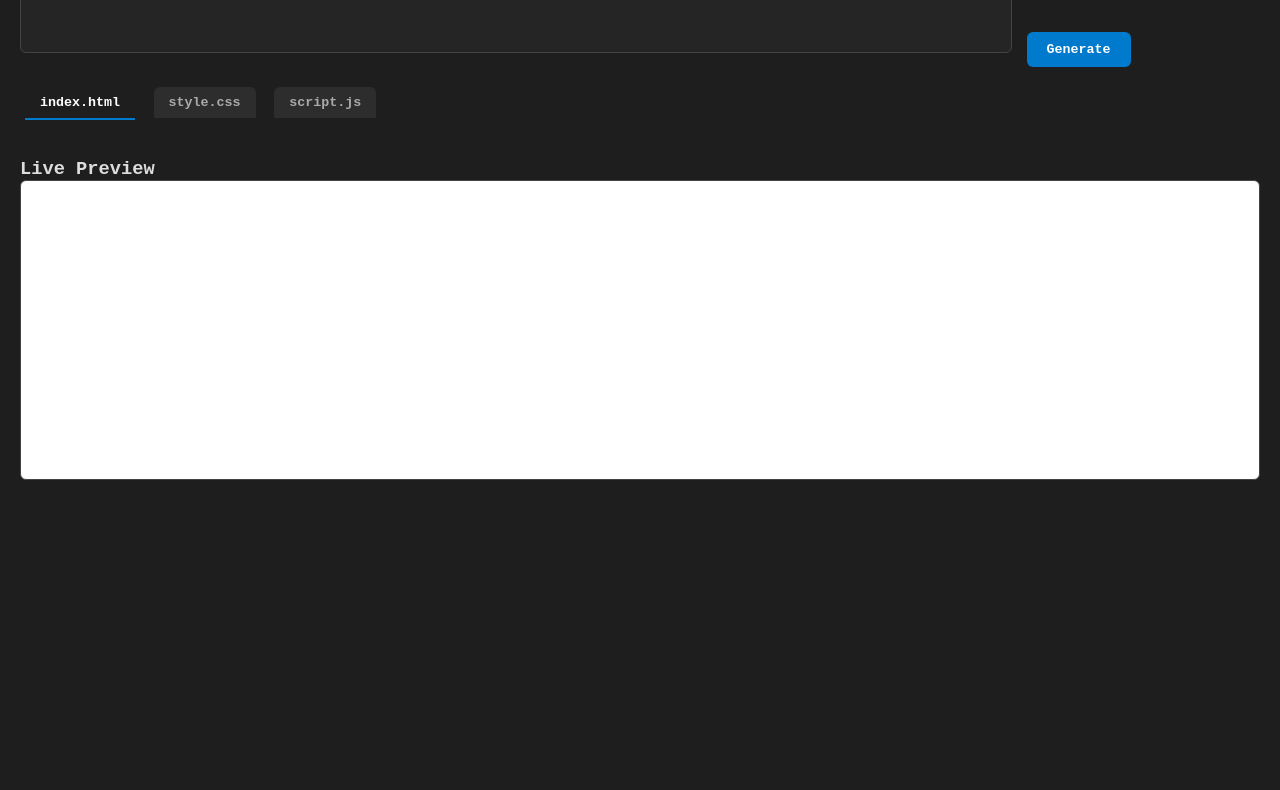
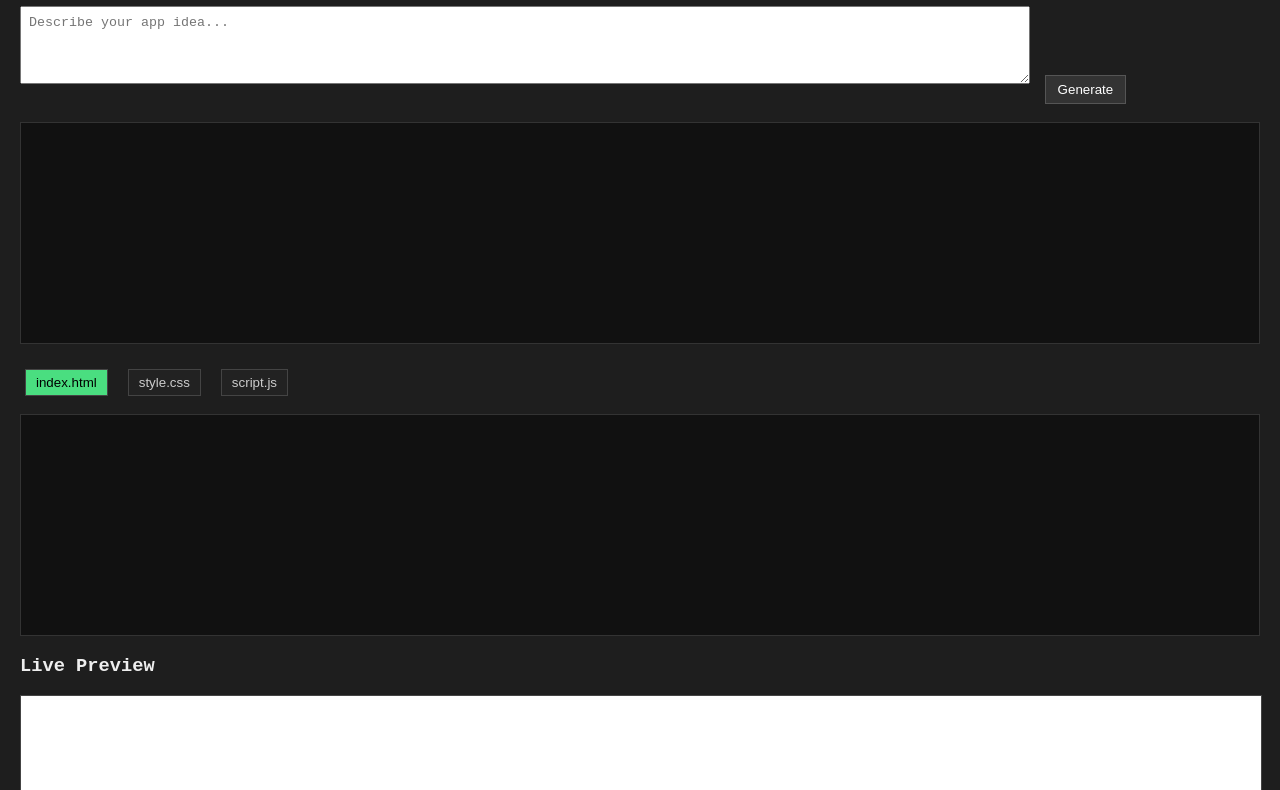
Before and after one commit to RosarioEspadera/AI-webapp-builder, a plain HTML site: page docs/index.html in a window 1280 px wide. Shown: the part 97-887 px from the top of the page. Before the commit the page ends 800 px from the top, so only its background shows below. Drawn offline with nearby package versions, Linux system fonts and the light colour scheme.

Commit message:
Update style.css

```diff
--- a/docs/style.css
+++ b/docs/style.css
@@ -1,107 +1,81 @@
-/* Reset */
-* {
+body {
+  font-family: monospace, sans-serif;
+  background: #1e1e1e;
+  color: #eee;
   margin: 0;
-  padding: 0;
-  box-sizing: border-box;
-  font-family: "Fira Code", monospace;
-}
-
-body {
-  background: #1e1e1e;
-  color: #ddd;
   padding: 20px;
 }
 
-h1, h2 {
-  color: #fff;
-  margin-bottom: 10px;
-}
-
-header {
-  margin-bottom: 20px;
-  text-align: center;
-}
-
-#controls {
-  margin-bottom: 20px;
-  text-align: center;
+h1 {
+  color: #4ade80;
 }
 
 textarea {
   width: 80%;
-  height: 80px;
-  background: #252526;
-  color: #ddd;
-  border: 1px solid #444;
-  border-radius: 6px;
-  padding: 10px;
-  resize: none;
+  height: 60px;
+  padding: 8px;
+  margin-bottom: 10px;
+  font-family: monospace;
 }
 
 button {
-  margin: 10px 5px;
-  padding: 10px 20px;
-  border: none;
-  border-radius: 6px;
+  padding: 6px 12px;
+  margin: 5px;
+  background: #333;
+  color: white;
+  border: 1px solid #555;
   cursor: pointer;
-  background: #007acc;
-  color: #fff;
-  font-weight: bold;
-  transition: background 0.3s;
 }
 
 button:hover {
-  background: #005f99;
+  background: #4ade80;
+  color: black;
 }
 
-#terminal-section {
-  background: #000;
-  color: #0f0;
-  padding: 15px;
-  border-radius: 8px;
-  height: 200px;
+.terminal {
+  background: black;
+  color: #00ff00;
+  padding: 10px;
+  height: 120px;
   overflow-y: auto;
-  margin-bottom: 20px;
-  font-size: 14px;
+  margin: 15px 0;
+  border: 1px solid #444;
 }
 
-#tabs {
+.editor {
+  margin-top: 20px;
+}
+
+.tabs {
+  display: flex;
+  gap: 10px;
   margin-bottom: 10px;
 }
 
 .tab {
-  background: #2d2d2d;
-  color: #aaa;
-  padding: 8px 15px;
-  border: none;
+  background: #222;
+  color: #ccc;
+  border: 1px solid #444;
+  padding: 5px 10px;
   cursor: pointer;
-  border-radius: 6px 6px 0 0;
-  margin-right: 4px;
 }
 
 .tab.active {
-  background: #1e1e1e;
-  color: #fff;
-  border-bottom: 2px solid #007acc;
+  background: #4ade80;
+  color: black;
 }
 
-#output {
-  background: #1e1e1e;
-  padding: 15px;
-  border-radius: 0 6px 6px 6px;
-  min-height: 200px;
-  color: #f8f8f2;
-  overflow-x: auto;
-}
-
-#preview-section {
-  margin-top: 20px;
+pre {
+  background: #111;
+  padding: 10px;
+  border: 1px solid #333;
+  height: 200px;
+  overflow-y: auto;
 }
 
 iframe {
   width: 100%;
   height: 300px;
   border: 1px solid #444;
-  border-radius: 6px;
-  background: #fff;
+  background: white;
 }
```
